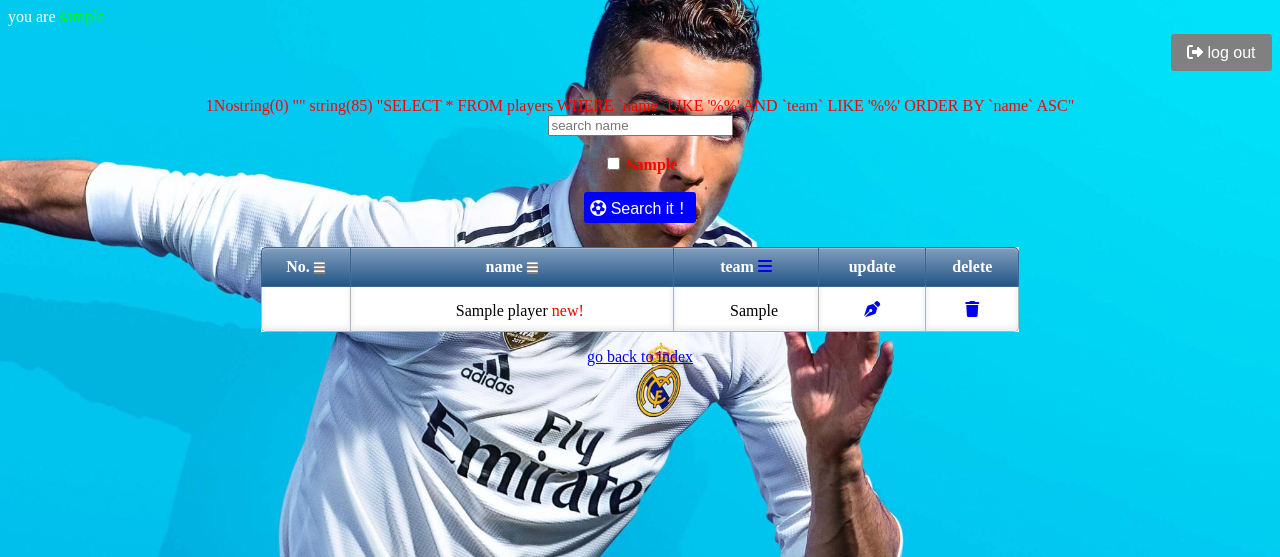
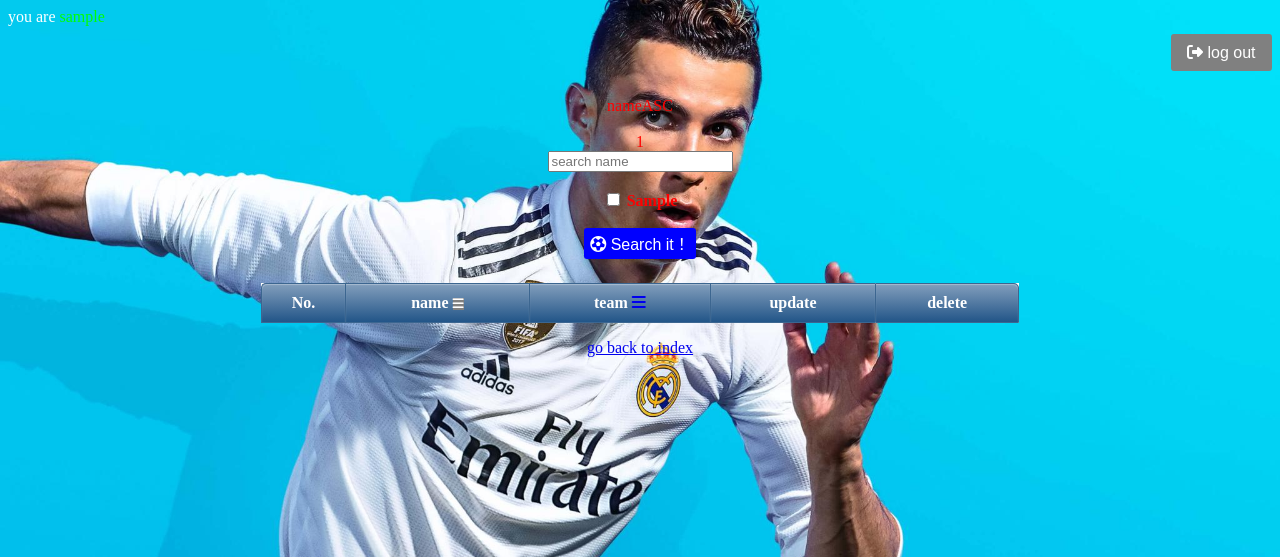
Before and after one commit to ogu10/web_test3, a PHP site: page /players_list2.php in a window 1280 px wide. Shown: the top 557 px of the page. Run offline with PHP 8.4, Linux system fonts and the light colour scheme; the visitor is signed in with stand-in values (Sample User, id 1); tables that the repository leaves empty or names only in its code hold one stand-in row (values such as "Sample post"); data that the repository does not hold is empty; some libraries are stand-ins or nearby versions.

Commit message:
save 20220421_17:54

```diff
--- a/players_list2.php
+++ b/players_list2.php
@@ -23,17 +23,18 @@
     }else{
         $column= "name";
         $sort= "ASC";}
-    if(isset($_GET["button_No"])){
+/*    if(isset($_GET["button_No"])){
     if($_SESSION["column"] == 'No' && $_SESSION["sort"] = 'DESC'){
         $_SESSION["sort"] = 'ASC';
         $_SESSION["column"] = 'No';
         }elseif($_SESSION["column"] == 'No' && $_SESSION["sort"] = 'ASC'){
         $_SESSION["sort"] = 'DESC';
-        $_SESSION["column"] = 'No';}}
-echo $_SESSION["sort"];
-echo $_SESSION["column"];
+        $_SESSION["column"] = 'No';}}*/
+echo    $column;
+echo    $sort;
+echo "<br><br>";
 
-    if(isset($_GET["search_word"]) && (isset($_GET["team_belongings"])/* || is_array($_GET["team_belongings"])*/)) {
+    if(isset($_GET["search_word"]) && (isset($_GET["team_belongings"]) || is_array($_GET["team_belongings"]))) {
     }elseif(isset($_GET["search_word"])){
         $_GET["team_belongings"] = '';
     }else{
@@ -42,13 +43,35 @@ echo $_SESSION["column"];
 }
 
 /*    foreach( $_GET['team_belongings'] as $value ){
-    echo "{$value},";}*/
-
+          print_r("$value, ");}
+        echo "teams";*/
+/*    echo $_GET['team_belongings'][0];
+        die;*/
         $result = 0;
 /*        $teams_selected = SELECT `team` FROM $_GET['team_belongings'];*/
-        $query = "SELECT * FROM players WHERE `name` LIKE '%${_GET['search_word']}%' AND `team` LIKE '%${_GET['team_belongings']}%' ORDER BY `$column` $sort";
-         var_dump($_GET['team_belongings']);
-         var_dump($query);
+
+
+/*       $teamsData = $_GET['team_belongings'];
+       $arr = implode(',',$teamsData);*/
+    if(isset($_GET["search_word"])){
+       $elements = count($_GET['team_belongings']);
+       echo $elements;}else{$elements = 0;}
+
+    if($elements == 0){
+        $query =  "SELECT * FROM players WHERE `name` LIKE '%${_GET['search_word']}%' ORDER BY `$column` $sort";
+    }elseif($elements == 1){
+        $query =  "SELECT * FROM players WHERE `name` LIKE '%${_GET['search_word']}%' AND (`team` LIKE '".$_GET['team_belongings'][0]."') ORDER BY `$column` $sort";
+    }elseif($elements == 2){
+        $query =  "SELECT * FROM players WHERE `name` LIKE '%${_GET['search_word']}%' AND (`team` LIKE '".$_GET['team_belongings'][0]."' or `team` LIKE '".$_GET['team_belongings'][1]."')ORDER BY `$column` $sort";
+    }elseif($elements == 3){
+                $query =  "SELECT * FROM players WHERE `name` LIKE '%${_GET['search_word']}%' AND (`team` LIKE '".$_GET['team_belongings'][0]."' or `team` LIKE '".$_GET['team_belongings'][1]."' or `team` LIKE '".$_GET['team_belongings'][2]."') ORDER BY `$column` $sort";
+    }elseif($elements >= 4){
+        $query =  "SELECT * FROM players WHERE `name` LIKE '%${_GET['search_word']}%' AND (`team` LIKE '".$_GET['team_belongings'][0]."' or `team` LIKE '".$_GET['team_belongings'][1]."' or `team` LIKE '".$_GET['team_belongings'][2]."' or `team` LIKE '".$_GET['team_belongings'][3]."') ORDER BY `$column` $sort";}
+/*        $stmt = $dbh->prepare($query);
+        $stmt->bindParam(':values', $teamsData, PDO::PARAM_STR);*/
+/*        var_dump($query);*/
+//    die;
+//
         $stmt = $dbh->query($query);
 /*        $stmt = $dbh->query('SELECT * FROM players ORDER BY '.$column.' '.$sort.', Length(`team`) LIMIT 16');*/
         $result = $stmt->fetchAll(PDO::FETCH_ASSOC);
@@ -62,7 +85,8 @@ echo $_SESSION["column"];
 <form action="players_list2.php" method="GET">
     <input type="text" id="name" name="search_word" placeholder="search name"  value="<?php echo $_GET['search_word'] ?>"><br><br><b>
         <?php $x=1; foreach ($result_t as $value_t): ?>
-            <input type="checkbox" name="team_belongings" value="<?php echo $value_t['team'] ?>" <?php if($value_t['team'] == $_GET['team_belongings']){echo 'checked';}?>>
+            <input type="checkbox" name="team_belongings[]" value="<?php echo $value_t['team'] ?>"
+                <?php /*if($value_t['team'] == $_GET['team_belongings'][0] or $value_t['team'] == $_GET['team_belongings'][1] or$value_t['team'] == $_GET['team_belongings'][2] or $value_t['team'] == $_GET['team_belongings'][3]){echo 'checked';}*/?>>
             <?php echo $value_t['team'] ?><?php if($x % 5 ==0){echo "<br>";}?><?php $x++ ?>
         <?php endforeach ?></b><br><br>
     <button type="submit" id="button" class="button3">
@@ -70,13 +94,13 @@ echo $_SESSION["column"];
 <table class="players=country">
     </div>
     <tr>
-        <th>No. <button name="button_No" value="1" class='button5' type='submit';><i class="fa-solid fa-bars"></i></button>
-            <?php if((strpos($_SERVER['REQUEST_URI'],'sort=DESC&column=No')) && isset($_POST['button_No'])){
+        <th>No. <!--<button name="button_No" value="1" class='button5' type='submit';><i class="fa-solid fa-bars"></i></button>
+            --><?php /*if((strpos($_SERVER['REQUEST_URI'],'sort=DESC&column=No')) && isset($_POST['button_No'])){
             echo '<input type="hidden" name="sort" value="ASC">';
             echo '<input type="hidden" name="column" value="No">';
             }elseif(isset($_POST['button_No'])){
             echo '<input type="hidden" name="sort" value="DESC">';
-            echo '<input type="hidden" name="column" value="No">';} ?>
+            echo '<input type="hidden" name="column" value="No">';} */?>
         <th>name
             <?php if(strpos($_SERVER['REQUEST_URI'],'sort=DESC&column=name')){
             echo '<input type="hidden" name="sort" value="ASC">';
```
